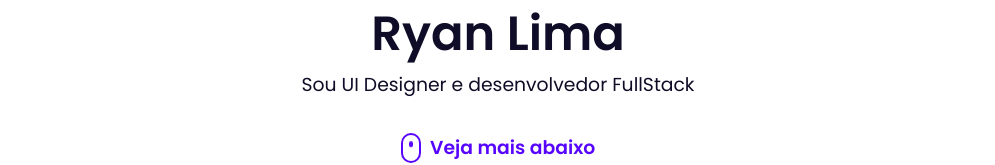
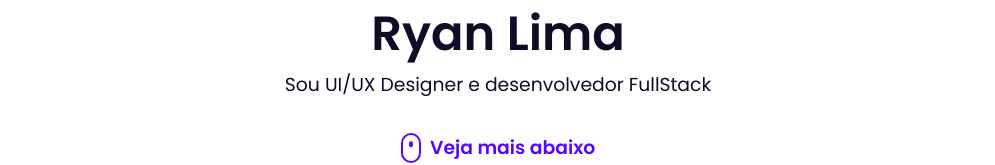
Before and after one commit to ryansldev/old-personal-website, a Next.js app: page / in a window 1280 px wide. Shown: the part 273-438 px from the top of the page, without its empty margins (142-1137 px from the left). Built offline with nearby package versions, Linux system fonts and the light colour scheme.

Commit message:
:adhesive_bandage: Adjustment on subtitle from hello section

```diff
--- a/pages/index.tsx
+++ b/pages/index.tsx
@@ -26,7 +26,7 @@ const Home: NextPage = () => {
               </Link>
             </div>
             <h1>Ryan Lima</h1>
-            <h2 style={{ marginBottom: '0.3em' }}>Sou UI Designer e desenvolvedor FullStack</h2>
+            <h2 style={{ marginBottom: '0.3em' }}>Sou UI/UX Designer e desenvolvedor FullStack</h2>
             <Link passHref={true} href="#projects">
               <div className={styles.letsWorkTogether}>
                 <div className={styles.scrollToIcon}>
```
